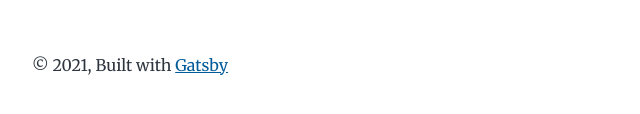
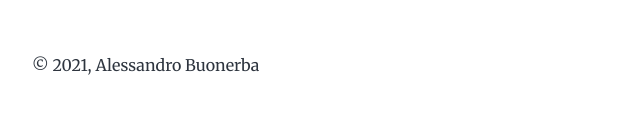
Before and after one commit to Dieman89/dieman89.github.io, a Gatsby site: page / in a window 1280 px wide. Shown: the part 380-494 px from the top of the page, 292-932 px from the left. Built offline with nearby package versions, Linux system fonts and the light colour scheme; Gatsby itself is replaced by a stand-in of ours.

Commit message:
Change Footer

```diff
--- a/gatsby-config.js
+++ b/gatsby-config.js
@@ -123,8 +123,6 @@ module.exports = {
     },
     `gatsby-plugin-react-helmet`,
     `gatsby-plugin-gatsby-cloud`,
-    // this (optional) plugin enables Progressive Web App + Offline functionality
-    // To learn more, visit: https://gatsby.dev/offline
-    // `gatsby-plugin-offline`,
+    `gatsby-plugin-offline`,
   ],
 }
--- a/package.json
+++ b/package.json
@@ -33,6 +33,7 @@
     "typeface-montserrat": "0.0.75"
   },
   "devDependencies": {
+    "gh-pages": "^3.1.0",
     "prettier": "2.2.1"
   },
   "homepage": "https://github.com/gatsbyjs/gatsby-starter-blog#readme",
@@ -47,6 +48,7 @@
   },
   "scripts": {
     "build": "gatsby build",
+    "deploy": "gatsby build --prefix-paths && gh-pages -d public -b main",
     "develop": "gatsby develop",
     "format": "prettier --write \"**/*.{js,jsx,ts,tsx,json,md}\"",
     "start": "npm run develop",
--- a/src/components/layout.js
+++ b/src/components/layout.js
@@ -24,11 +24,7 @@ const Layout = ({ location, title, children }) => {
     <div className="global-wrapper" data-is-root-path={isRootPath}>
       <header className="global-header">{header}</header>
       <main>{children}</main>
-      <footer>
-        © {new Date().getFullYear()}, Built with
-        {` `}
-        <a href="https://www.gatsbyjs.com">Gatsby</a>
-      </footer>
+      <footer>© {new Date().getFullYear()}, Alessandro Buonerba</footer>
     </div>
   )
 }
```
Also changed, not shown: 1 other file.
